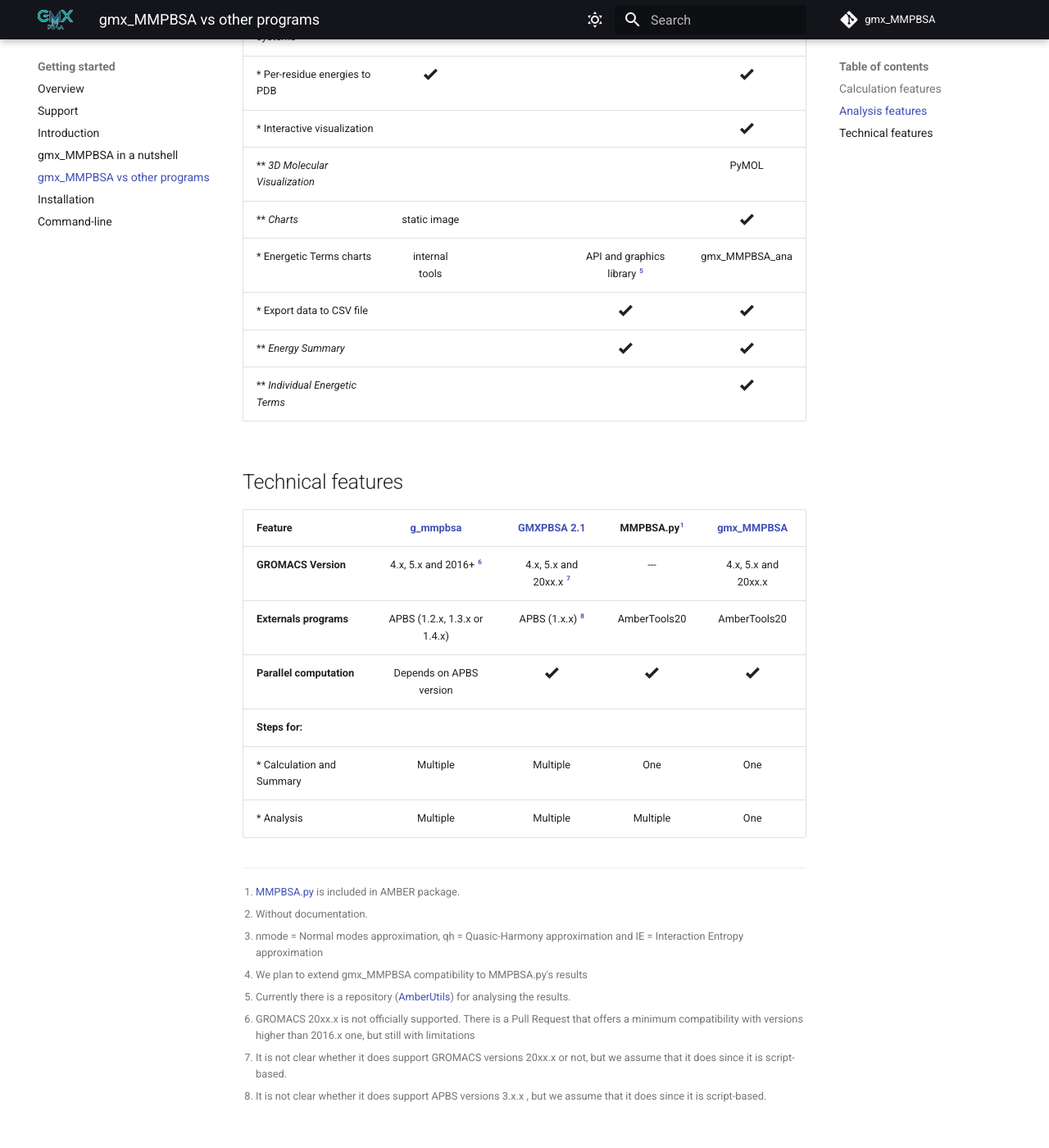
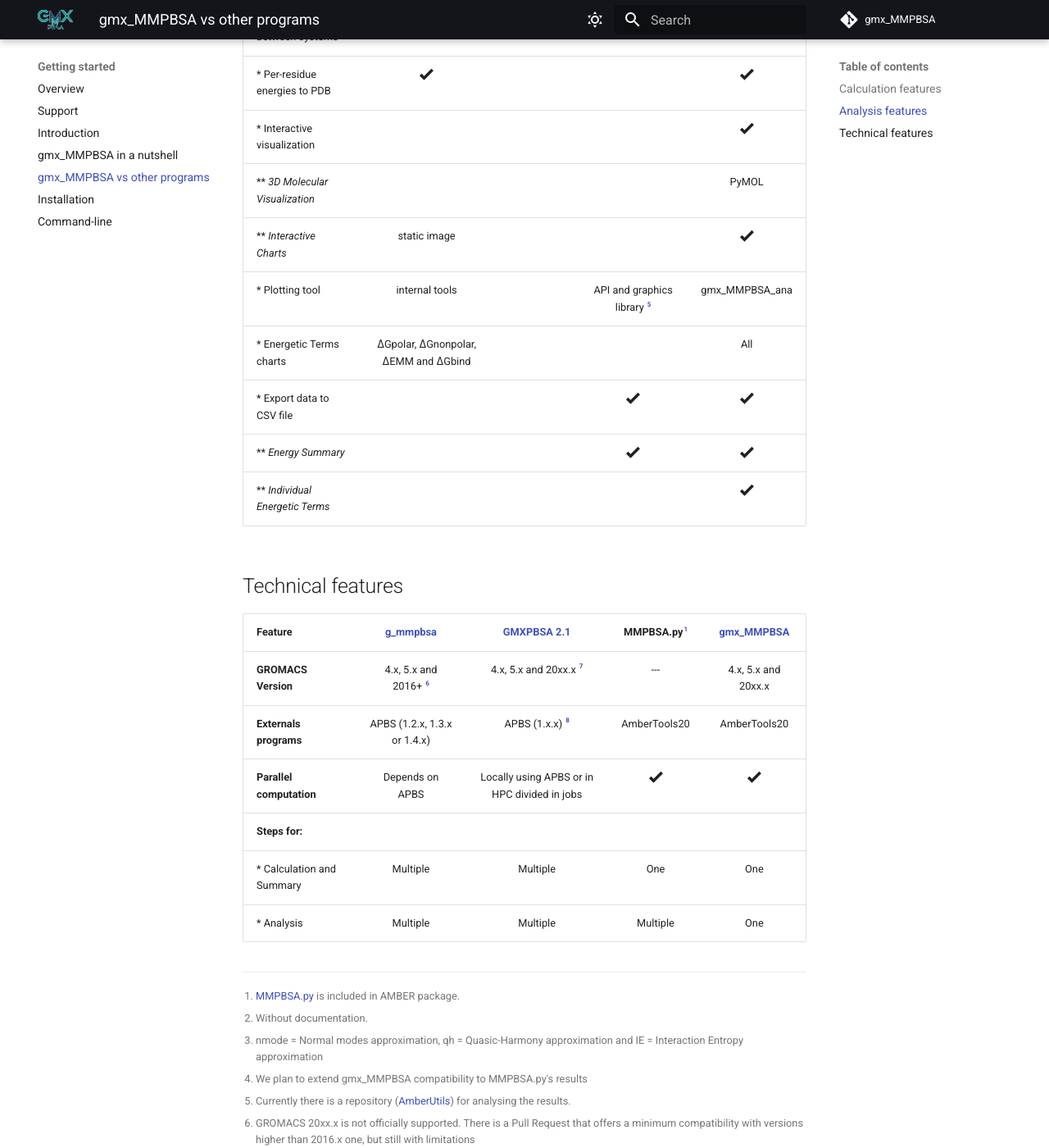
Before and after one commit to Valdes-Tresanco-MS/gmx_MMPBSA, an MkDocs documentation site: the page built from docs/versus.md, in a window 1280 px wide and 1400 px high, scrolled down 1255 px. Shown: the whole window at 82% size. Built offline with MkDocs 1.6.1 and Material for MkDocs 9.7.7, drawn with Linux system fonts in a browser that asks for light colours; comment, search, counter and statistics services are not loaded; some of the changed text lies outside the part shown.

Commit message:
fixed comparison table

```diff
--- a/docs/versus.md
+++ b/docs/versus.md
@@ -19,7 +19,7 @@
 | **QM/MMGBSA**                         |                              |                              |                  :material-check-bold:{.scale_icon_medium}                   |    :material-check-bold:{.scale_icon_medium}     |
 | **MM/3D-RISM**                        |                              |                              |                  :material-check-bold:{.scale_icon_medium}                   |    :material-check-bold:{.scale_icon_medium}     |
 | **Membrane Protein MMPBSA**           |                              |                              |                  :material-check-bold:{.scale_icon_medium}                   |    :material-check-bold:{.scale_icon_medium}     |
-| **Approximations**                    |              ST              |              ST              |                       ST and MT                       |         ST and MT         |
+| **Approximations**                    |              ST              |          ST and MT           |                       ST and MT                       |         ST and MT         |
 
 ## Analysis features
 | Feature                               |        [g_mmpbsa][1]         |       [GMXPBSA 2.1][2]       |                     MMPBSA.py[^1]                     |      [gmx_MMPBSA][3]      |
@@ -31,8 +31,9 @@
 | * Per-residue energies to PDB         |      :material-check-bold:{.scale_icon_medium}      |                              |                                                       |    :material-check-bold:{.scale_icon_medium}     |
 | * Interactive visualization           |                              |                              |                                                       |    :material-check-bold:{.scale_icon_medium}     |
 |   ** _3D Molecular Visualization_     |                              |                              |                                                       |           PyMOL           |
-|   ** _Charts_                         |        static image          |                              |                                                       |    :material-check-bold:{.scale_icon_medium}     |
-| * Energetic Terms charts              |       internal tools         |                              |               API and graphics library [^5]           |      gmx_MMPBSA_ana       |
+|   ** _Interactive Charts_             |        static image          |                              |                                                       |    :material-check-bold:{.scale_icon_medium}     |
+| * Plotting tool                       |       internal tools         |                              |               API and graphics library [^5]           |      gmx_MMPBSA_ana       |
+| * Energetic Terms charts              | ΔGpolar, ΔGnonpolar, ΔEMM and ΔGbind |                      |                                                       |       All       |
 | * Export data to CSV file             |                              |                              |                  :material-check-bold:{.scale_icon_medium}                   |    :material-check-bold:{.scale_icon_medium}     |
 |   ** _Energy Summary_                 |                              |                              |                  :material-check-bold:{.scale_icon_medium}                   |    :material-check-bold:{.scale_icon_medium}     |
 |   ** _Individual Energetic Terms_     |                              |                              |                                                       |    :material-check-bold:{.scale_icon_medium}     |
@@ -42,7 +43,7 @@
 |:--------------------------------------|:----------------------------:|:----------------------------:|:-----------------------------------------------------:|:-------------------------:|
 | **GROMACS Version**                   |   4.x, 5.x and 2016+ [^6]    |   4.x, 5.x and 20xx.x [^7]   |                          ---                          |    4.x, 5.x and 20xx.x    |
 | **Externals programs**                | APBS (1.2.x, 1.3.x or 1.4.x) |      APBS (1.x.x) [^8]       |                     AmberTools20                      |       AmberTools20        |
-| **Parallel computation**              |   Depends on APBS version    |      :material-check-bold:{.scale_icon_medium}      |                  :material-check-bold:{.scale_icon_medium}                   |    :material-check-bold:{.scale_icon_medium}     |
+| **Parallel computation**              |   Depends on APBS            |  Locally using APBS or in HPC divided in jobs  |                  :material-check-bold:{.scale_icon_medium}                   |    :material-check-bold:{.scale_icon_medium}     |
 | **Steps for:**                        |                              |                              |                                                       |                           |
 | * Calculation and Summary             |           Multiple           |           Multiple           |                          One                          |            One            |
 | * Analysis                            |           Multiple           |           Multiple           |                       Multiple                        |            One            |
```
Also changed, not shown: other parts of docs/versus.md (+1 -1 lines).
